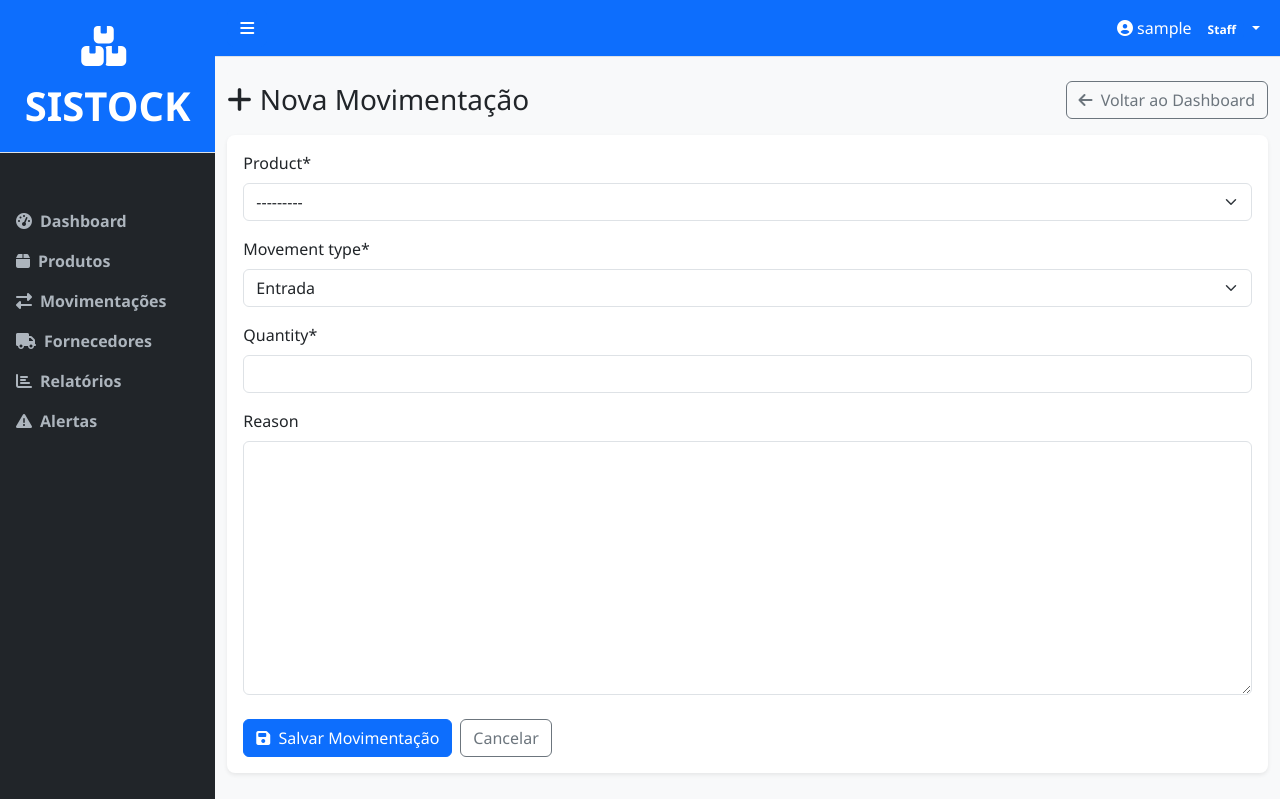
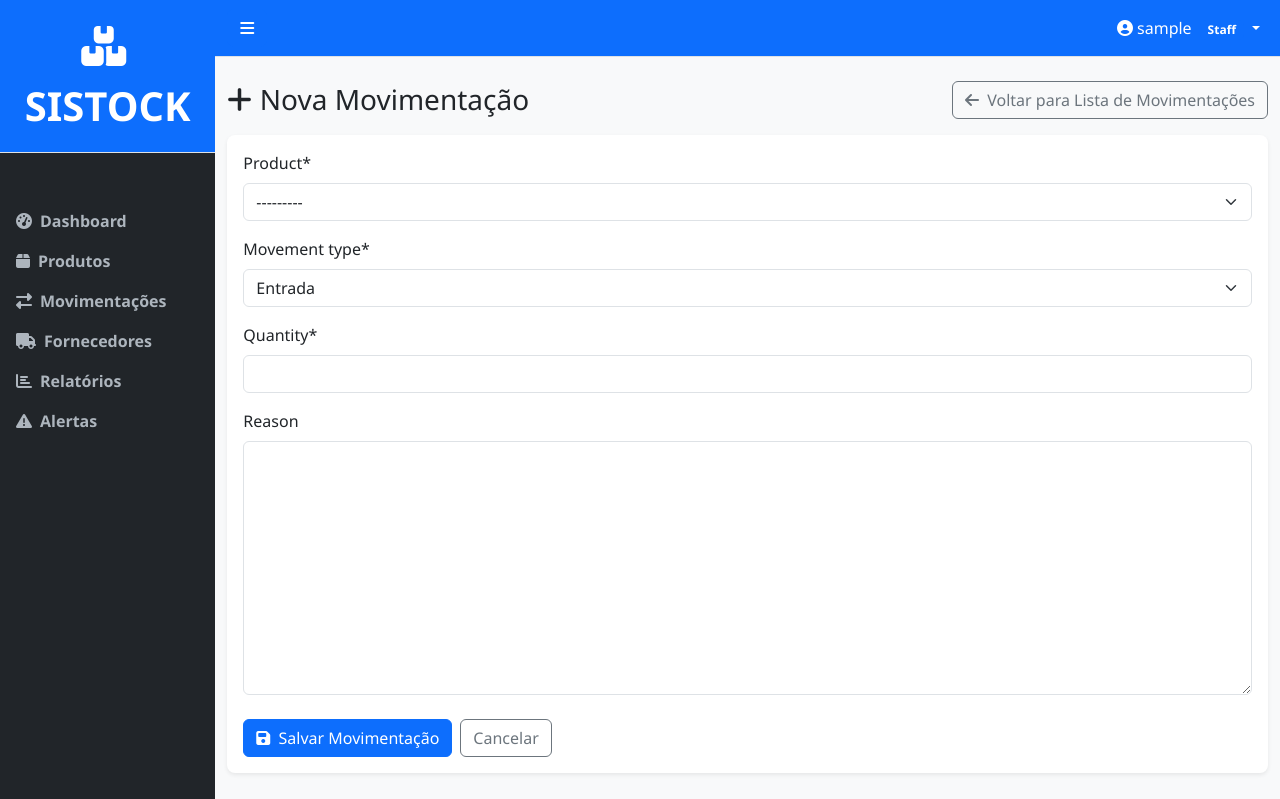
Before and after one commit to mateus-s-a/SISTOCK, a Django app: page /inventory/movements/add/ in a window 1280 px wide. Shown: the top 799 px of the page. Run offline with Django 5.2, Linux system fonts and the light colour scheme; the visitor is signed in with stand-in values (Sample User, id 1); data comes from the database, SQL or seed files in the repository; parts of the project's set-up code (start-up, migrations or seed data) failed here and were passed over; some libraries are stand-ins or nearby versions.

Commit message:
refactor(accounts,inventory): Corrige botoes levando a rotas erradas

```diff
--- a/apps/accounts/templates/accounts/user_register.html
+++ b/apps/accounts/templates/accounts/user_register.html
@@ -15,7 +15,7 @@
             <p class="text-muted mb-0">{{ subtitle }}</p>
         </div>
         <a href="{% url 'admin:auth_user_changelist' %}" class="btn btn-outline-secondary">
-            <i class="fas fa-arrow-left me-1"></i> Voltar para Usuários
+            <i class="fas fa-arrow-left me-1"></i> Voltar para Usuários (Painel do Admin Django)
         </a>
     </div>
 
@@ -121,7 +121,7 @@
 
                         <!-- Botões de Ação -->
                         <div class="d-flex justify-content-end gap-2">
-                            <a href="{% url 'admin:auth_user_changelist' %}" class="btn btn-secondary">
+                            <a href="{% url 'inventory:dashboard' %}"     class="btn btn-secondary">
                                 <i class="fas fa-times me-1"></i> Cancelar
                             </a>
                             <button type="submit" class="btn btn-primary" id="submitBtn">
--- a/apps/inventory/templates/inventory/movement_create.html
+++ b/apps/inventory/templates/inventory/movement_create.html
@@ -15,8 +15,8 @@
 -->
 <div class="d-flex justify-content-between align-items-center mb-3">
     <h3 class="mb-0"><i class="fas fa-plus me-2"></i>Nova Movimentação</h3>
-    <a href="{% url 'inventory:dashboard' %}" class="btn btn-outline-secondary">
-        <i class="fas fa-arrow-left me-1"></i> Voltar ao Dashboard
+    <a href="{% url 'inventory:movement_list' %}" class="btn btn-outline-secondary">
+        <i class="fas fa-arrow-left me-1"></i> Voltar para Lista de Movimentações
     </a>
 </div>
 
--- a/apps/inventory/templates/inventory/movement_detail.html
+++ b/apps/inventory/templates/inventory/movement_detail.html
@@ -5,7 +5,7 @@
 <div class="d-flex justify-content-between align-items-center mb-3">
     <h3 class="mb-0"><i class="fas fa-file-alt me-2"></i>Detalhe da Movimentação #{{ movement.pk }}</h3>
     <a href="{% url 'inventory:movement_list' %}" class="btn btn-outline-secondary">
-        <i class="fas fa-arrow-left me-1"></i> Voltar para a Lista
+        <i class="fas fa-arrow-left me-1"></i> Voltar para a Lista de Movimentações
     </a>
 </div>
 
```
Also changed, not shown: apps/accounts/templates/accounts/login.html (+6 -1 lines).
